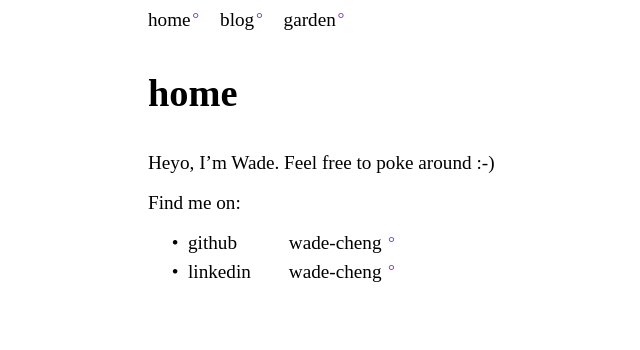
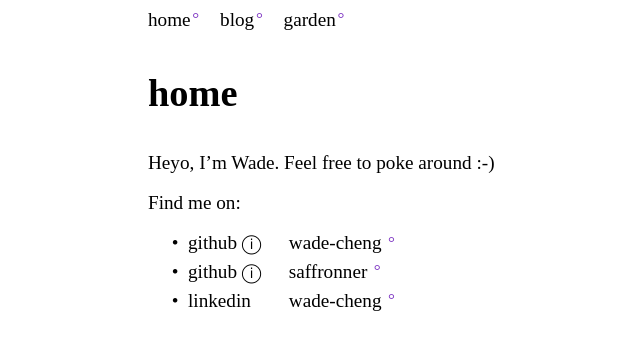
Before and after one commit to wade-cheng/wade-cheng.github.io, an Eleventy site: page src/index.njk in a window 1280 px wide. Shown: the whole page, without its empty margins (220-860 px from the left). Built offline with nearby package versions, Linux system fonts and the light colour scheme; Eleventy itself is replaced by a stand-in of ours; files that its build step writes are made by us from their sources; no server answers; a web font is replaced by a local one.

Commit message:
feat: saffronner and tooltips

```diff
--- a/src/index.njk
+++ b/src/index.njk
@@ -10,13 +10,32 @@ layout: "base.njk"
 <ul class="tight links">
     <li>
         <a href="https://www.github.com/wade-cheng/">
-            <span class="platform">github</span>
+            <span class="platform">
+                github
+                <div aria-describedby="wade-cheng-github">ⓘ</div>
+                <div id="wade-cheng-github" role="tooltip">
+                    for more formal contexts (work, student org contributions,
+                    open source)
+                </div>
+            </span>
             <span class="username">wade-cheng</span>
         </a>
     </li>
     <li>
+        <a href="https://www.github.com/saffronner/">
+            <span class="platform">
+                github
+                <div aria-describedby="saffronner-github">ⓘ</div>
+                <div id="saffronner-github" role="tooltip">
+                    for more casual contexts (class notes and such)
+                </div>
+            </span>
+            <span class="username">saffronner</span>
+        </a>
+    </li>
+    <li>
         <a href="https://www.linkedin.com/in/wade-cheng/">
-            <span class="platform">linkedin</span>
+            <span class="platform"> linkedin </span>
             <span class="username">wade-cheng</span>
         </a>
     </li>
```
